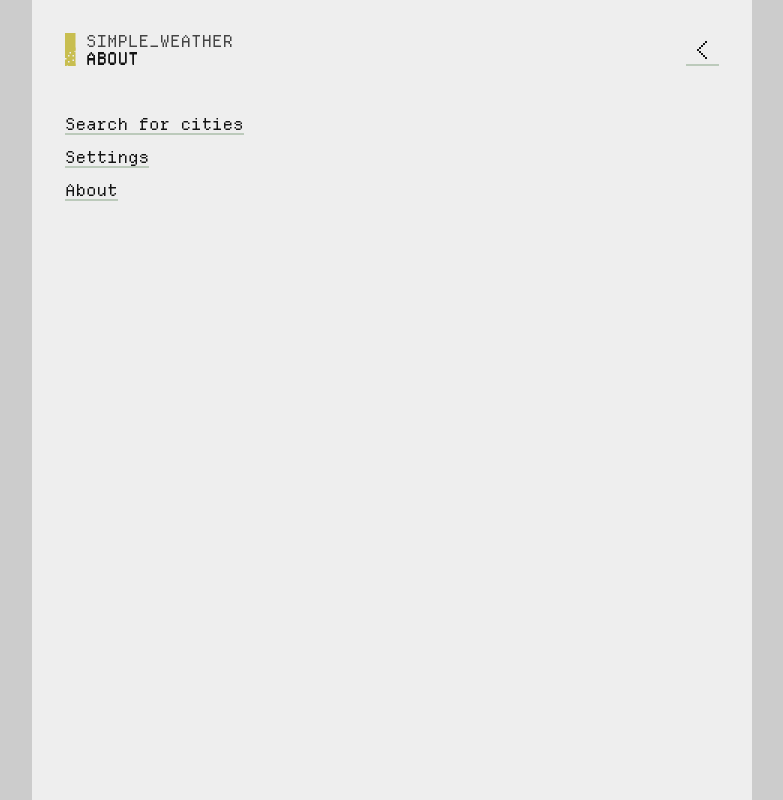
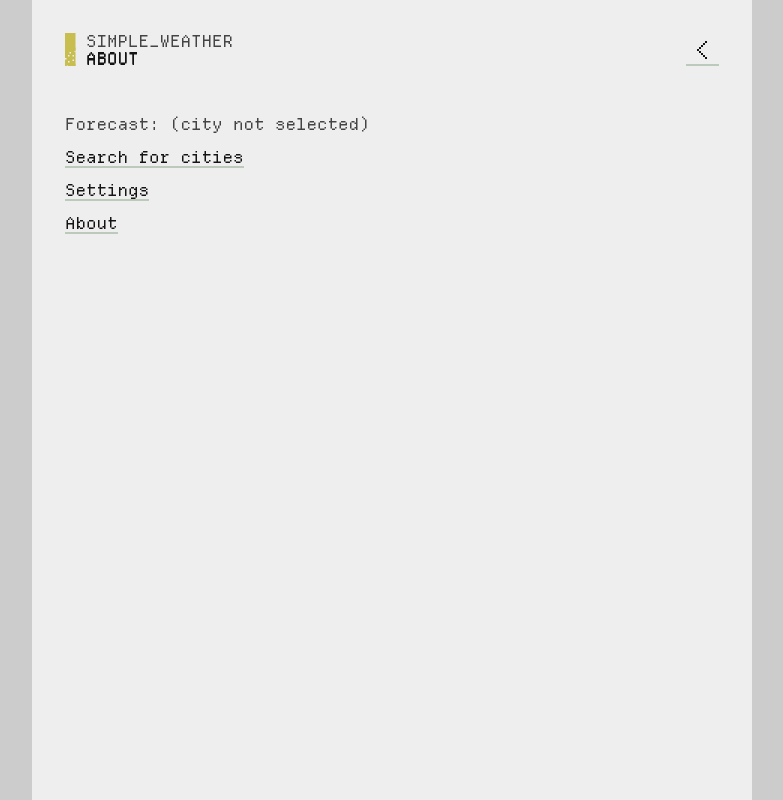
Before and after one commit to paulbalchin/simple-weather, a React (Vite) app: page /simple-weather/nav in a window 1280 px wide. Shown: the whole page, without its empty margins (248-1031 px from the left). Built offline with nearby package versions, Linux system fonts and the light colour scheme.

Commit message:
Removed using Mask

```diff
--- a/src/pages/About.tsx
+++ b/src/pages/About.tsx
@@ -11,7 +11,7 @@ export function About() {
           <li>
             <b>{import.meta.env.VITE_APP_NAME}</b>{" "}
             <mark className="app-version">
-              <Unmask label={import.meta.env.VITE_APP_VERSION} />
+              <Unmask label={`v${import.meta.env.VITE_APP_VERSION}`} />
             </mark>
           </li>
           <li>
--- a/src/pages/Nav.tsx
+++ b/src/pages/Nav.tsx
@@ -3,7 +3,6 @@ import { Link } from "react-router-dom";
 
 import { CitiesContext, SelectedCityIdContext } from "../contexts";
 import { getCity } from "../utilities";
-import { Unmask } from "../components/Unmask";
 import { PageHeader } from "../components";
 
 export function Nav() {
@@ -17,23 +16,24 @@ export function Nav() {
 
       <div id="navigation" className="size--sm">
         <ul>
+          {city && (
+            <li>
+              <Link to="/">Forecast &gt; {city.name}</Link>
+            </li>
+          )}
+          {!city && (
+            <li>
+              <span className="disabled">Forecast: (city not selected)</span>
+            </li>
+          )}
           <li>
-            <Link to="/">{city && <Unmask label={`Forecast: ${city.name}`} />}</Link>
+            <Link to="/search">Search for cities</Link>
           </li>
           <li>
-            <Link to="/search">
-              <Unmask label="Search for cities" />
-            </Link>
+            <Link to="/settings">Settings</Link>
           </li>
           <li>
-            <Link to="/settings">
-              <Unmask label="Settings" />
-            </Link>
-          </li>
-          <li>
-            <Link to="/about">
-              <Unmask label="About" />
-            </Link>
+            <Link to="/about">About</Link>
           </li>
         </ul>
       </div>
--- a/src/pages/Search/ListRecentSelections.tsx
+++ b/src/pages/Search/ListRecentSelections.tsx
@@ -1,6 +1,5 @@
 import React, { useEffect, useState, type ReactNode } from "react";
 
-import { Unmask } from "../../components/Unmask";
 import { getCityName } from "../../utilities";
 import type { Cities } from "../../contexts";
 import { Link } from "react-router";
@@ -38,9 +37,7 @@ export function ListRecentSelections({ cities, onClick }: ListRecentSelectionsTy
 
     return (
       <li key={city.id}>
-        <button onClick={() => onClick(city.id!)}>
-          <Unmask label={cityName} />
-        </button>
+        <button onClick={() => onClick(city.id!)}>{cityName}</button>
       </li>
     );
   });
--- a/src/pages/Settings.tsx
+++ b/src/pages/Settings.tsx
@@ -2,7 +2,6 @@ import { useContext } from "react";
 
 import { ThemeContext } from "../contexts";
 import { UnitsContext } from "../contexts";
-import { Unmask } from "../components/Unmask";
 import { PageHeader } from "../components";
 
 export function Settings() {
@@ -28,7 +27,7 @@ export function Settings() {
               }}
             />
             <label htmlFor="celsius" className="as-a">
-              <Unmask label="Celsius" />
+              Celsius
             </label>
           </li>
           <li>
@@ -43,7 +42,7 @@ export function Settings() {
               }}
             />
             <label htmlFor="fahrenheit" className="as-a">
-              <Unmask label="Fahrenheit" />
+              Fahrenheit
             </label>
           </li>
         </ul>
@@ -61,7 +60,7 @@ export function Settings() {
               }}
             />
             <label htmlFor="light" className="as-a">
-              <Unmask label="Light" />
+              Light
             </label>
           </li>
           <li>
@@ -76,7 +75,7 @@ export function Settings() {
               }}
             />
             <label htmlFor="dark" className="as-a">
-              <Unmask label="Dark" />
+              Dark
             </label>
           </li>
         </ul>
```
